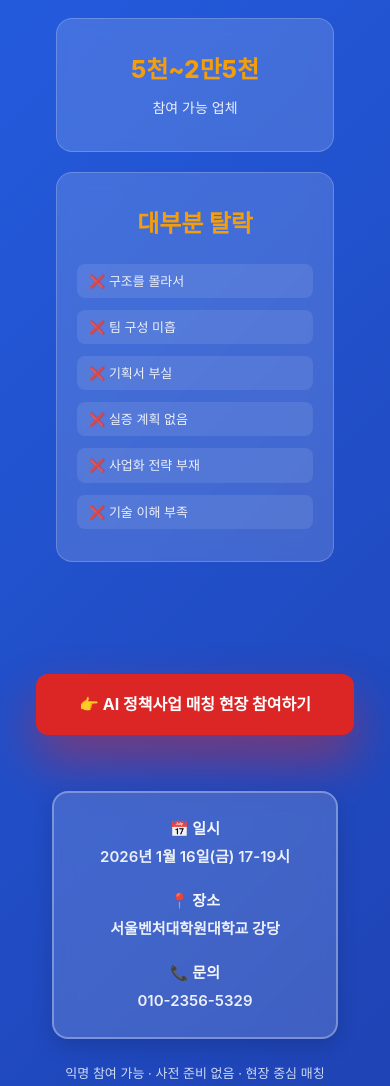
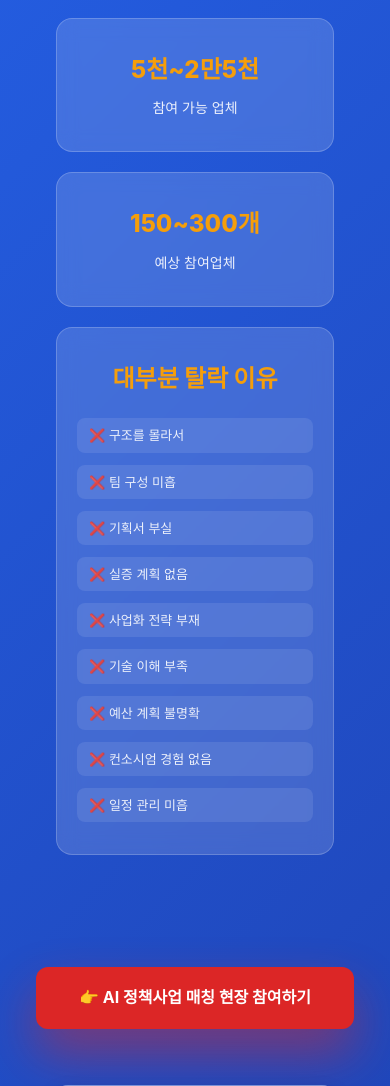
Before and after one commit to onlyonemaster/onlyopen, a PHP site: page / in a window 390 px wide. Shown: the part 530-1616 px from the top of the page. Run offline with PHP 8.4, Linux system fonts and the light colour scheme.

Commit message:
feat: 통계 박스 레이아웃 재구성 및 탈락 이유 9가지로 확장
변경 사항:
1. 상단 통계 박스 3개로 변경:
   - [120~150건] 올해 AI 사업
   - [5천~2만5천] 참여 가능 업체
   - [150~300개] 예상 참여업체 (NEW)

2. 하단 탈락 이유 박스 확장:
   - 제목: '대부분 탈락 이유'
   - 3열 레이아웃 (왼쪽 3개 + 중앙 3개 + 오른쪽 3개)
   - 총 9가지 탈락 이유:
     * 왼쪽: 구조를 몰라서, 팀 구성 미흡, 기획서 부실
     * 중앙: 실증 계획 없음, 사업화 전략 부재, 기술 이해 부족
     * 오른쪽: 예산 계획 불명확, 컨소시엄 경험 없음, 일정 관리 미흡

3. CSS 개선:
   - stat-card-full: 3칸 전체 차지 (grid-column: 1 / 4)
   - stat-reasons-full: 3열 그리드 레이아웃
   - 모바일 반응형: 1열로 자동 전환

효과: 방문자에게 더 구체적인 통계와 탈락 이유 제시

```diff
--- a/kaiba-meet/index.html
+++ b/kaiba-meet/index.html
@@ -34,9 +34,13 @@
                         <div class="stat-number">5천~2만5천</div>
                         <div class="stat-label">참여 가능 업체</div>
                     </div>
-                    <div class="stat-card stat-card-wide">
-                        <div class="stat-number">대부분 탈락</div>
-                        <div class="stat-reasons">
+                    <div class="stat-card">
+                        <div class="stat-number">150~300개</div>
+                        <div class="stat-label">예상 참여업체</div>
+                    </div>
+                    <div class="stat-card stat-card-full">
+                        <div class="stat-number">대부분 탈락 이유</div>
+                        <div class="stat-reasons-full">
                             <div class="reason-column">
                                 <div class="reason-item">❌ 구조를 몰라서</div>
                                 <div class="reason-item">❌ 팀 구성 미흡</div>
@@ -46,6 +50,11 @@
                                 <div class="reason-item">❌ 실증 계획 없음</div>
                                 <div class="reason-item">❌ 사업화 전략 부재</div>
                                 <div class="reason-item">❌ 기술 이해 부족</div>
+                            </div>
+                            <div class="reason-column">
+                                <div class="reason-item">❌ 예산 계획 불명확</div>
+                                <div class="reason-item">❌ 컨소시엄 경험 없음</div>
+                                <div class="reason-item">❌ 일정 관리 미흡</div>
                             </div>
                         </div>
                     </div>
--- a/kaiba-meet/style.css
+++ b/kaiba-meet/style.css
@@ -120,6 +120,10 @@ strong {
     grid-column: 1 / 3;
 }
 
+.stat-card-full {
+    grid-column: 1 / 4;
+}
+
 .stat-card:hover {
     background: rgba(255, 255, 255, 0.25);
     transform: translateY(-5px);
@@ -141,6 +145,14 @@ strong {
 .stat-reasons {
     display: grid;
     grid-template-columns: 1fr 1fr;
+    gap: 20px;
+    margin-top: 20px;
+}
+
+/* Stat Reasons Full (for full width card - 3 columns) */
+.stat-reasons-full {
+    display: grid;
+    grid-template-columns: 1fr 1fr 1fr;
     gap: 20px;
     margin-top: 20px;
 }
@@ -770,8 +782,15 @@ strong {
         grid-template-columns: 1fr;
     }
 
-    .stat-card-wide {
+    .stat-card-wide,
+    .stat-card-full {
         grid-column: 1;
+    }
+
+    .stat-reasons,
+    .stat-reasons-full {
+        grid-template-columns: 1fr;
+        gap: 12px;
     }
 
     .points-grid,
```
